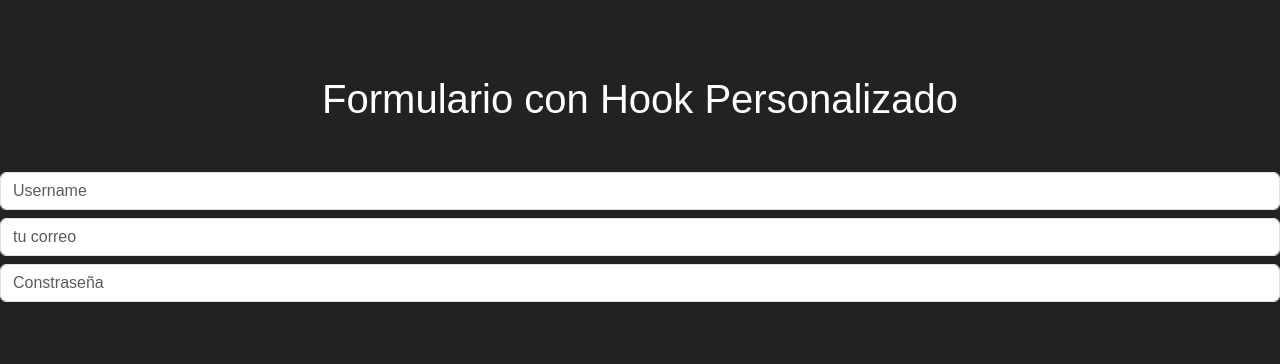
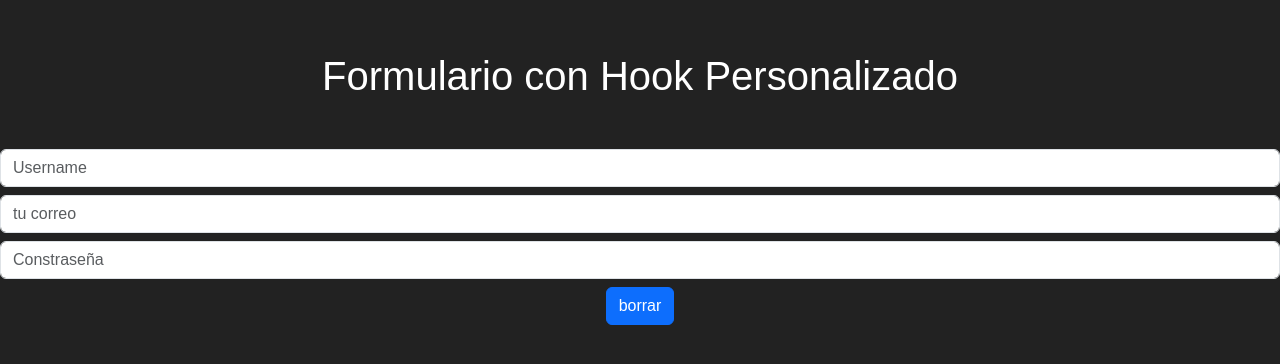
Before and after one commit to heimer79/hook-app, a React (Vite) app: page / in a window 1280 px wide. Shown: the part 212-576 px from the top of the page. Built offline with nearby package versions, Linux system fonts and the light colour scheme.

Commit message:
refactor: Clean up FormWithCustomHook component and add reset functionality

```diff
--- a/src/02-useEffect/FormWithCustomHook.jsx
+++ b/src/02-useEffect/FormWithCustomHook.jsx
@@ -5,11 +5,16 @@ import { useForm } from "../hooks/useForm";
 export const FormWithCustomHook = () => {
 
     // Desestructura el estado del formulario y los manejadores de cambios del hook personalizado
-    const { formState, onInputChange, username, email, password } = useForm({
+    const { formState, onResetForm, onInputChange, username, email, password } = useForm({
         username: '', // Valor inicial del nombre de usuario
         email: '',    // Valor inicial del correo electrónico
         password: ''  // Valor inicial de la contraseña
     });
+
+
+
+
+
 
     // Descomenta para desestructurar username, email, y password directamente desde formState
     // const { username, email, password } = formState;
@@ -70,6 +75,13 @@ export const FormWithCustomHook = () => {
                 value={password}
                 onChange={onInputChange}
             />
+
+
+
+            <button onClick={onResetForm} className="btn btn-primary mt-2">borrar</button>
+
+
+
         </>
     );
 };
--- a/src/hooks/useForm.js
+++ b/src/hooks/useForm.js
@@ -22,10 +22,15 @@ export const useForm = (initialForm = {}) => {
         // console.log({ name, value });
     };
 
+    const onResetForm = () => {
+        setFormState(initialForm);
+    };
+
     // Retorna un objeto que incluye el estado del formulario, la función onInputChange y todos los campos del formulario
     return {
         ...formState, // Expande todos los campos del formulario para que estén disponibles directamente
         formState, // Incluye el estado del formulario completo
-        onInputChange // Incluye la función para manejar los cambios en los inputs
+        onInputChange,// Incluye la función para manejar los cambios en los inputs
+        onResetForm
     };
 };
```
